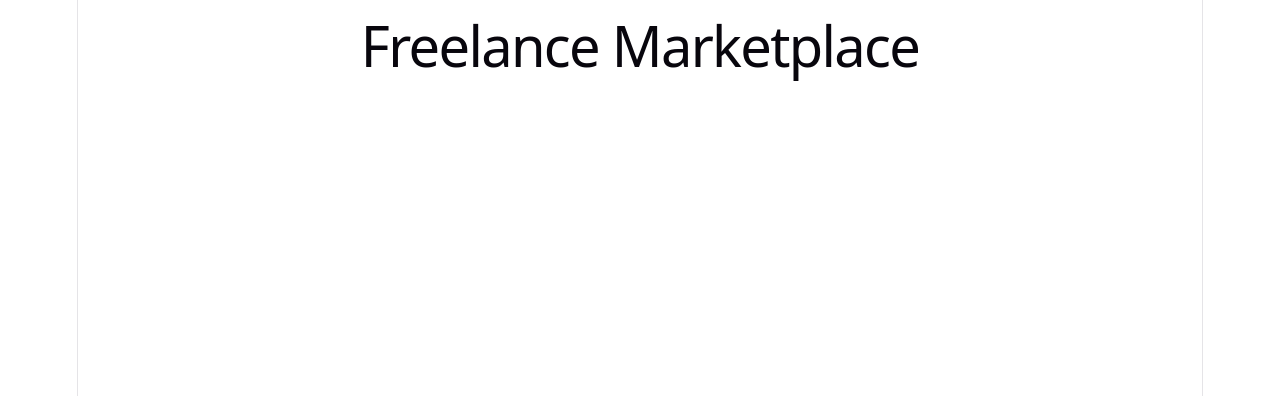
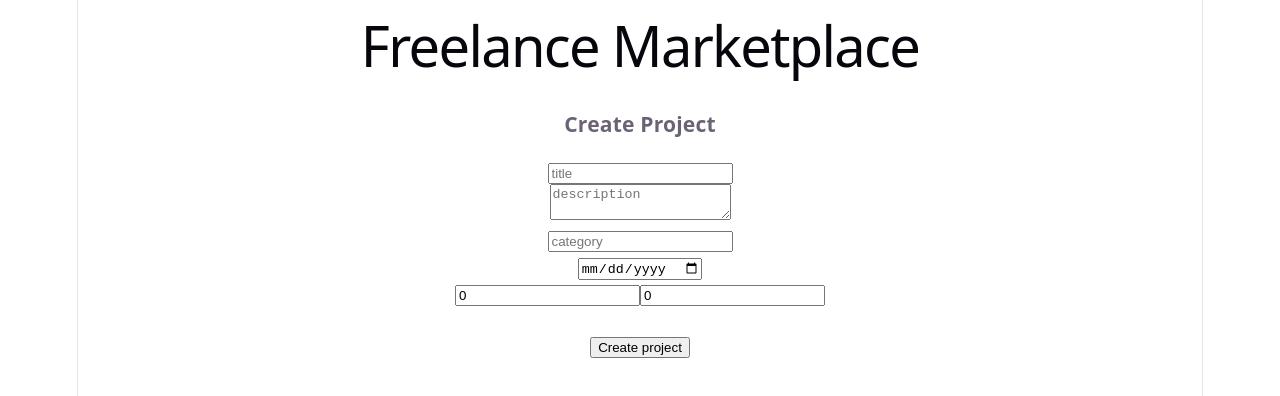
Before and after one commit to MidNight91119/freelance-marketplace, a React (Vite) app in the folder web/: page /projects/new in a window 1280 px wide. Shown: the top 396 px of the page. Built offline with nearby package versions, Linux system fonts and the light colour scheme; sample sign-in values are in the browser's storage.

Commit message:
feat: create project page, client-only and protected
Signed-off-by: Ayush Bhagwat <ayushbhagwat921@gmail.com>

```diff
--- a/web/src/App.tsx
+++ b/web/src/App.tsx
@@ -2,6 +2,7 @@ import { Routes, Route, Navigate } from "react-router";
 import Login from "./pages/Login";
 import Projects from "./pages/Projects";
 import Signup from "./pages/Signup";
+import CreateProject from "./pages/CreateProject.tsx";
 
 function App() {
   return (
@@ -15,6 +16,14 @@ function App() {
           element={
             <ProtectedRoute>
               <Projects />
+            </ProtectedRoute>
+          }
+        />
+        <Route
+          path="/projects/new"
+          element={
+            <ProtectedRoute>
+              <CreateProject />
             </ProtectedRoute>
           }
         />
--- /dev/null
+++ b/web/src/pages/CreateProject.tsx
@@ -0,0 +1,107 @@
+import { useState } from "react";
+import { useNavigate } from "react-router";
+
+function CreateProject() {
+  const [title, setTitle] = useState("");
+  const [description, setDescription] = useState("");
+  const [category, setCategory] = useState("");
+  const [deadline, setDeadline] = useState("");
+  const [budgetMin, setBudgetMin] = useState(0);
+  const [budgetMax, setBudgetMax] = useState(0);
+  const [error, setError] = useState("");
+  const navigate = useNavigate();
+
+  async function handleCreateProject(e: React.SubmitEvent<HTMLFormElement>) {
+    e.preventDefault();
+    setError("");
+
+    const res = await fetch("http://localhost:8080/api/projects", {
+      method: "POST",
+      headers: {
+        "Content-Type": "application/json",
+        Authorization: `Bearer ${localStorage.getItem("token")}`,
+      },
+      body: JSON.stringify({
+        title: title,
+        description: description,
+        category: category,
+        deadline: deadline,
+        budgetMin: budgetMin,
+        budgetMax: budgetMax,
+      }),
+    });
+
+    const data = await res.json();
+
+    if (!res.ok) {
+      setError(data.message);
+      if (res.status == 401) {
+        localStorage.removeItem("token");
+        navigate("/login");
+      }
+      return;
+    }
+
+    navigate("/projects");
+  }
+
+  return (
+    <>
+      <h3>Create Project</h3>
+      <form onSubmit={handleCreateProject}>
+        <div>
+          <input
+            placeholder="title"
+            type="text"
+            value={title}
+            onChange={(e) => setTitle(e.target.value)}
+          />
+        </div>
+        <div>
+          <textarea
+            placeholder="description"
+            value={description}
+            onChange={(e) => setDescription(e.target.value)}
+          />
+        </div>
+        <div>
+          <input
+            placeholder="category"
+            type="text"
+            value={category}
+            onChange={(e) => setCategory(e.target.value)}
+          />
+        </div>
+        <div>
+          <input
+            placeholder="deadline"
+            type="date"
+            value={deadline}
+            onChange={(e) => setDeadline(e.target.value)}
+          />
+        </div>
+        <div>
+          <input
+            placeholder="min budget"
+            type="number"
+            value={budgetMin}
+            onChange={(e) => setBudgetMin(e.target.valueAsNumber)}
+          />
+          <input
+            placeholder="max budget"
+            type="number"
+            value={budgetMax}
+            onChange={(e) => setBudgetMax(e.target.valueAsNumber)}
+          />
+        </div>
+        <br />
+        <div>
+          <button>Create project</button>
+        </div>
+      </form>
+      {error && <p>{error}</p>}
+    </>
+  );
+}
+
+export default CreateProject;
--- a/web/src/pages/Projects.tsx
+++ b/web/src/pages/Projects.tsx
@@ -1,5 +1,5 @@
 import { useEffect, useState } from "react";
-import { useNavigate } from "react-router";
+import { Link, useNavigate } from "react-router";
 
 function Projects() {
   type Project = {
@@ -44,6 +44,9 @@ function Projects() {
       {loading && <p>Loading...</p>}
       {error && <p>{error}</p>}
       {!loading && !error && projects.length === 0 && <p>No projects</p>}
+      <div>
+        <Link to="/projects/new">Create new project</Link>
+      </div>
       <ul>
         {projects.map((p) => (
           <li key={p.id}>{p.title}</li>
```
